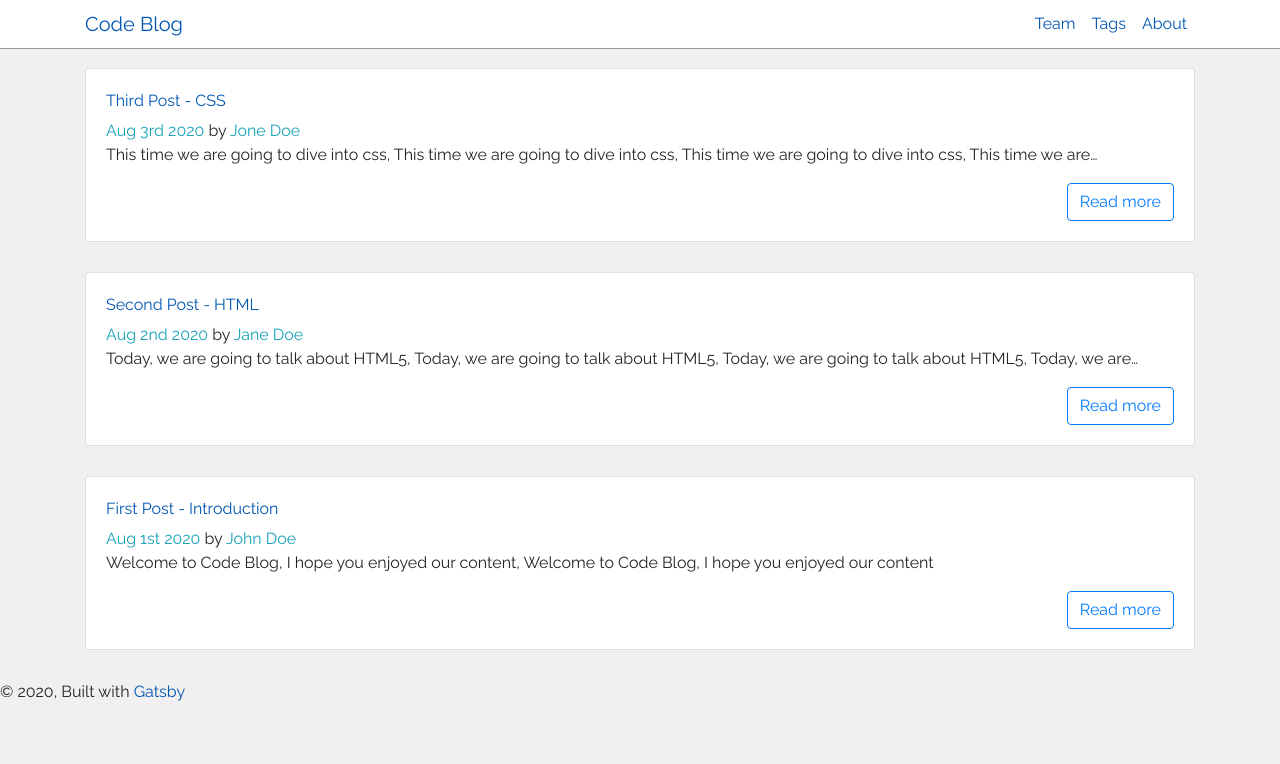
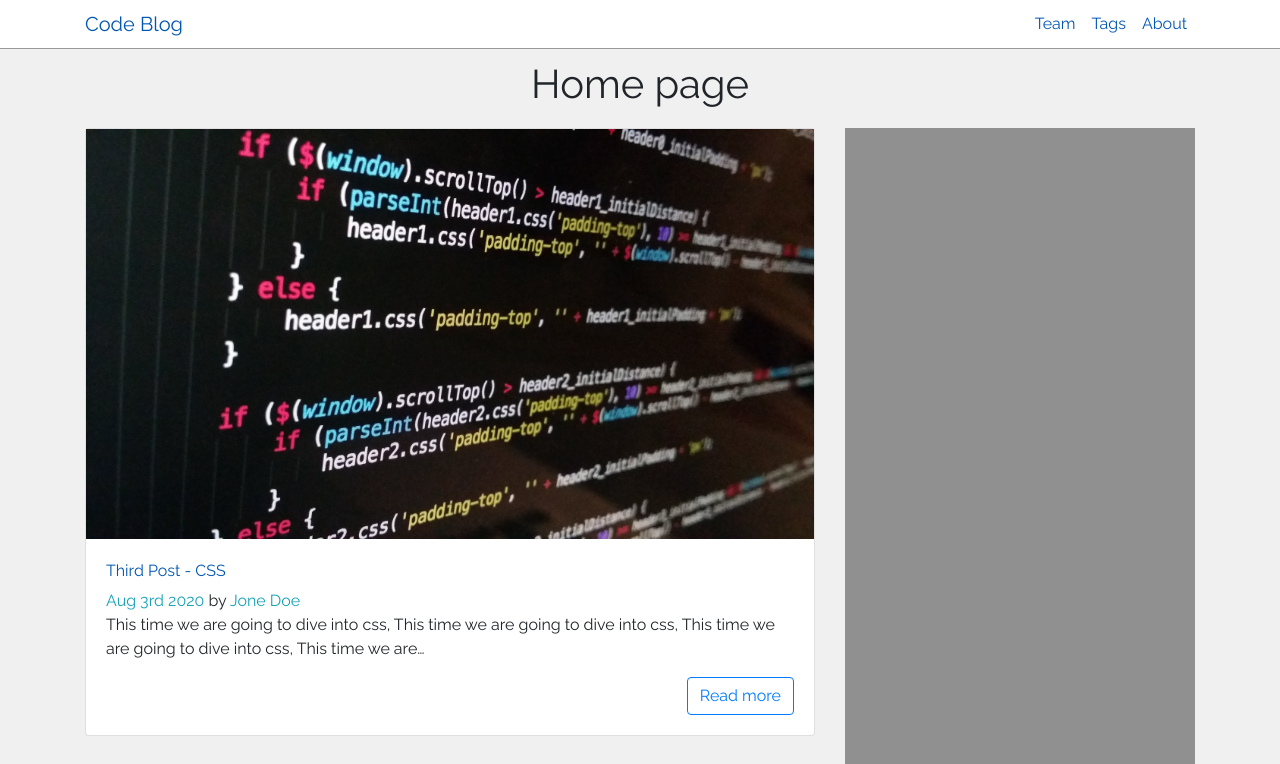
Before and after one commit to KcPele/codeBlog, a Gatsby site: page / in a window 1280 px wide. Shown: the top 764 px of the page. Built offline with nearby package versions, Linux system fonts and the light colour scheme; Gatsby itself is replaced by a stand-in of ours.

Commit message:
fetching and displaying thumbnail images

```diff
--- a/src/components/Post.js
+++ b/src/components/Post.js
@@ -6,11 +6,15 @@
     CardSubtitle,
     CardBody
 } from "reactstrap"
+import Img from "gatsby-image"
 
-const Post = ({ title, author, path, date, body}) => {
+const Post = ({ title, author, path, date, body, fluid}) => {
     return (
 
        <Card>
+           <Link to={path}>
+            <Img className="card-image-top" fluid={fluid}/>
+            </Link>
            <CardBody>
            <CardTitle>
           <Link to={path}> {title}</Link>
--- a/src/components/header.js
+++ b/src/components/header.js
@@ -23,9 +23,9 @@
 
     const toggle = () => setIsOpen(!isOpen);
   return (
-    <div>
+    <div style={{ paddingBottom: "60px"}}>
       <Navbar fixed="top" light expand="sm">
-          <div className="container">
+          <div className="container" >
           <NavbarBrand href="/">Code Blog</NavbarBrand>
         <NavbarToggler onClick={toggle} />
         <Collapse isOpen={isOpen} navbar>
--- a/src/pages/index.js
+++ b/src/pages/index.js
@@ -6,26 +6,36 @@
 import SEO from "../components/seo"
 import { graphql, StaticQuery } from "gatsby"
 import Post from "../components/Post"
+import { Row, Col} from "reactstrap"
 
 const IndexPage = () => (
   <Layout>
     <SEO title="Home" />
+    <div className="container">
     <h1>Home page</h1>
-
-    <StaticQuery query={indexQuery}  render={data => {
+  <Row >
+   <Col md="8">
+   <StaticQuery query={indexQuery}  render={data => {
       return (
-        <div className="container">
+        <div>
          { data.allMarkdownRemark.edges.map(({node}) => (
                 <Post title={node.frontmatter.title}
                 author={node.frontmatter.author}
                 date={node.frontmatter.date}
                 path={node.frontmatter.path}
                 body={node.excerpt}
+                fluid={node.frontmatter.image.childImageSharp.fluid}
                 />
          ))}
-        </div>
+      </div>
       )
     }}/>
+   </Col>
+   <Col md="4">
+      <div style={{ width: "100%", height: "100%", backgroundColor: "rgb(0,0,0,0.4)"}}></div>
+   </Col>
+   </Row>
+   </div>
     </Layout>
 )
 
@@ -41,6 +51,13 @@
           date(formatString: "MMM Do YYYY")
           author
           path
+          image{
+            childImageSharp{
+              fluid(maxWidth: 600){
+                ...GatsbyImageSharpFluid
+              }
+            }
+          }
         }
         excerpt
       }
--- a/src/pages/posts/001-first-post.md
+++ b/src/pages/posts/001-first-post.md
@@ -3,6 +3,7 @@
 title: 'First Post - Introduction'
 date: 2020-8-01 07:09:00
 author: 'John Doe'
+image: ../../images/javascript.jpg
 
 ---
 
--- a/src/pages/posts/002-second-post.md
+++ b/src/pages/posts/002-second-post.md
@@ -3,7 +3,7 @@
 title: 'Second Post - HTML'
 date: 2020-8-02 07:09:00
 author: 'Jane Doe'
-
+image: ../../images/javascript.jpg
 ---
 
 Today, we are going to talk about HTML5, Today, we are going to talk about HTML5, Today, we are going to talk about HTML5, Today, we are going to talk about HTML5, Today, we are going to talk about HTML5, Today, we are going to talk about HTML5, Today, we are going to talk about HTML5, Today, we are going to talk about HTML5, Today, we are going to talk about HTML5, Today, we are going to talk about HTML5, Today, we are going to talk about HTML5, Today, we are going to talk about HTML5, Today, we are going to talk about HTML5,
--- a/src/pages/posts/003.third-post.md
+++ b/src/pages/posts/003.third-post.md
@@ -3,7 +3,7 @@
 title: 'Third Post - CSS'
 date: 2020-8-03 07:09:00
 author: 'Jone Doe'
-
+image: ../../images/javascript.jpg
 ---
 
 This time we are going to dive into css, This time we are going to dive into css, This time we are going to dive into css, This time we are going to dive into css, This time we are going to dive into css, This time we are going to dive into css, This time we are going to dive into css, This time we are going to dive into css, This time we are going to dive into css, This time we are going to dive into css, This time we are going to dive into css,
```
